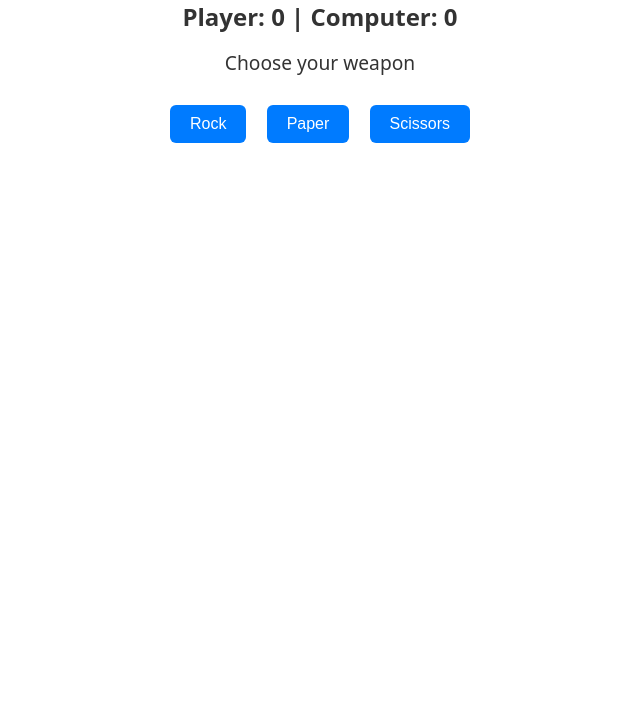
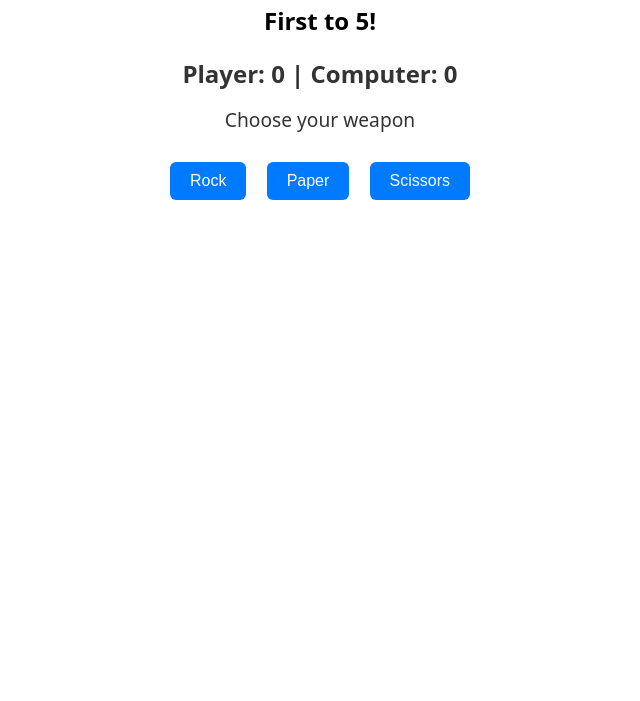
Before and after one commit to Sam-Horry/rock-paper-scissors, a plain HTML site: page index.html in a window 1280 px wide. Shown: the part 99-800 px from the top of the page, without its empty margins (320-960 px from the left). Drawn offline with Linux system fonts and the light colour scheme.

Commit message:
updated page to show first to five

```diff
--- a/index.html
+++ b/index.html
@@ -66,6 +66,7 @@
 
 <body>
   <h1>Rock Paper Scissors</h1>
+  <h2>First to 5!</h2>
   <div class="scoreboard" id="scoreboard">Player: 0 | Computer: 0</div>
   <div class="result" id="result">Choose your weapon</div>
 
```
